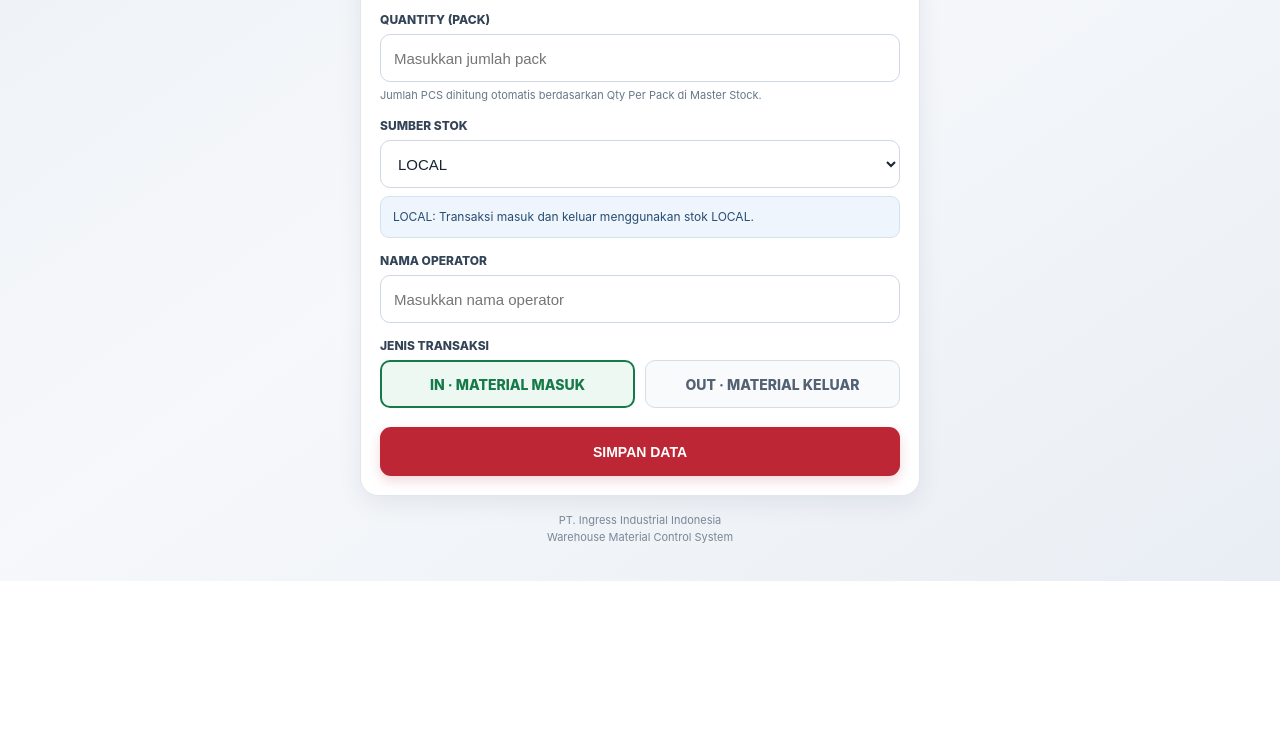
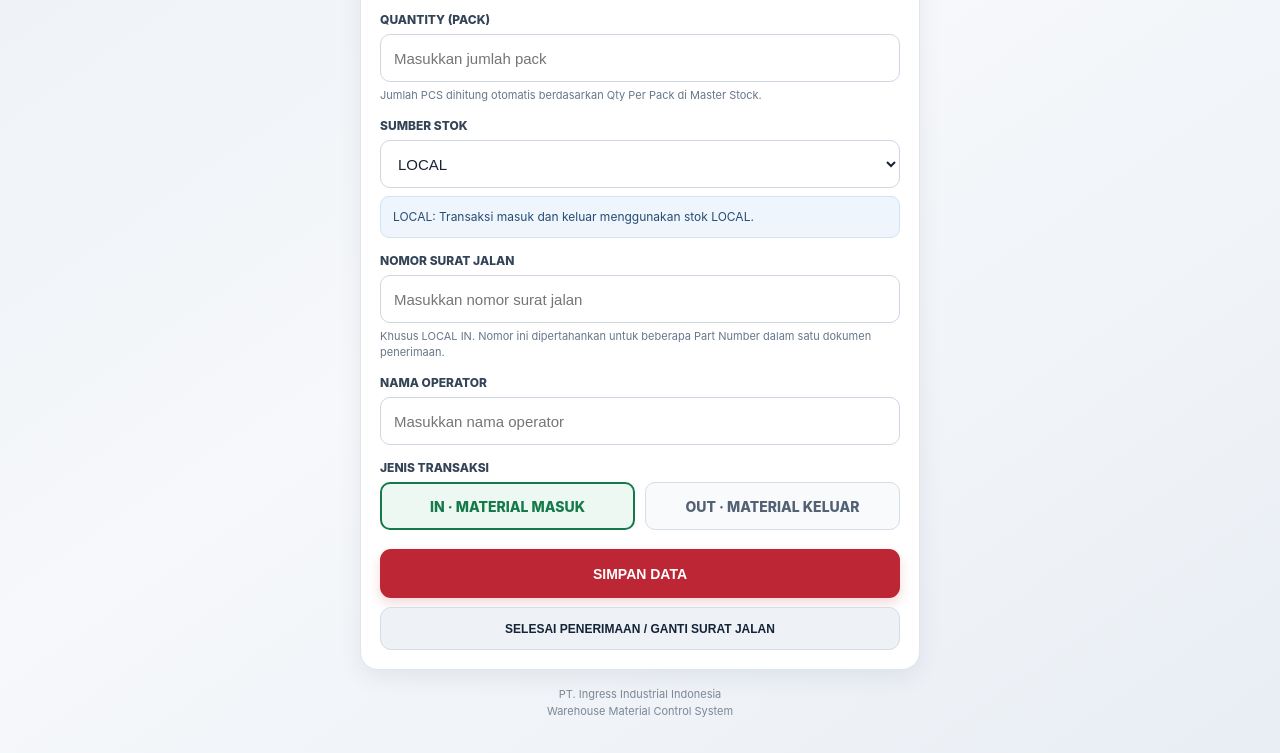
Before and after one commit to merpatiterbang381-lab/scanner-material-gudang, a plain HTML site: page index.html in a window 1280 px wide. Shown: the part 579-1332 px from the top of the page. Before the commit the page ends 1160 px from the top, so only its background shows below. Drawn offline with Linux system fonts and the light colour scheme.

Commit message:
Update index.html

```diff
--- a/index.html
+++ b/index.html
@@ -312,6 +312,15 @@ button:disabled {
   background: var(--red-dark);
 }
 
+.btn-finish {
+  margin-top: 9px;
+  min-height: 43px;
+  background: #eef2f6;
+  color: var(--navy);
+  border: 1px solid #d5dde6;
+  font-size: 12px;
+}
+
 #status {
   display: none;
   margin-top: 14px;
@@ -506,6 +515,22 @@ button:disabled {
     </div>
 
 
+    <!-- NOMOR SURAT JALAN - KHUSUS LOCAL IN -->
+    <div class="field" id="suratJalanField">
+      <label for="suratJalan">NOMOR SURAT JALAN</label>
+      <input
+        id="suratJalan"
+        type="text"
+        placeholder="Masukkan nomor surat jalan"
+        autocomplete="off"
+      >
+      <div class="helper">
+        Khusus LOCAL IN. Nomor ini dipertahankan untuk beberapa Part Number
+        dalam satu dokumen penerimaan.
+      </div>
+    </div>
+
+
     <!-- OPERATOR -->
 
     <div class="field">
@@ -567,6 +592,15 @@ button:disabled {
       SIMPAN DATA
     </button>
 
+    <button
+      class="btn-finish"
+      id="finishReceivingButton"
+      type="button"
+      onclick="finishReceiving()"
+    >
+      SELESAI PENERIMAAN / GANTI SURAT JALAN
+    </button>
+
     <div id="status" role="status" aria-live="polite"></div>
 
   </section>
@@ -619,6 +653,48 @@ document.getElementById("source").addEventListener(
   updateSourceInfo
 );
 
+document.querySelectorAll('input[name="transactionType"]').forEach(
+  function(radio) {
+    radio.addEventListener("change", updateSuratJalanVisibility);
+  }
+);
+
+function updateSuratJalanVisibility() {
+  const source = document.getElementById("source").value;
+  const transactionType = document.querySelector(
+    'input[name="transactionType"]:checked'
+  ).value;
+  const visible = source === "LOCAL" && transactionType === "IN";
+
+  document.getElementById("suratJalanField").style.display =
+    visible ? "block" : "none";
+  document.getElementById("suratJalan").required = visible;
+}
+
+function finishReceiving() {
+  const field = document.getElementById("suratJalan");
+  const current = field.value.trim();
+
+  if (!current) {
+    showStatus("Tidak ada Nomor Surat Jalan aktif.", "info");
+    return;
+  }
+
+  if (!confirm(
+    "Akhiri penerimaan untuk SJ " + current +
+    "? Nomor SJ akan dikosongkan untuk penerimaan berikutnya."
+  )) return;
+
+  field.value = "";
+  document.getElementById("partNumber").value = "";
+  document.getElementById("quantity").value = "";
+  showStatus(
+    "Penerimaan SJ " + current +
+    " telah diakhiri. Silakan masukkan nomor SJ berikutnya.",
+    "success"
+  );
+}
+
 function updateSourceInfo() {
 
   const source = document.getElementById("source").value;
@@ -637,7 +713,12 @@ function updateSourceInfo() {
 
   }
 
+
+  updateSuratJalanVisibility();
 }
+
+
+updateSourceInfo();
 
 
 /************************************************************
@@ -789,6 +870,8 @@ function saveData() {
     .getElementById("source")
     .value;
 
+  const suratJalan = document.getElementById("suratJalan").value.trim();
+
   const saveButton = document.getElementById("saveButton");
 
 
@@ -809,6 +892,16 @@ function saveData() {
 
     return;
 
+  }
+
+
+  if (source === "LOCAL" && transactionType === "IN" && !suratJalan) {
+    showStatus(
+      "Nomor Surat Jalan wajib diisi untuk transaksi LOCAL IN.",
+      "error"
+    );
+    document.getElementById("suratJalan").focus();
+    return;
   }
 
 
@@ -857,6 +950,9 @@ function saveData() {
     operator: operator,
     transactionType: transactionType,
     source: source,
+    suratJalan: (
+      source === "LOCAL" && transactionType === "IN" ? suratJalan : ""
+    ),
     callback: "receiveScanResult"
 
   });
@@ -929,6 +1025,7 @@ window.receiveScanResult = function(result) {
       "Part Number: " + result.partNumber + "\n" +
       "Number PO: " + result.numberPO + "\n" +
       "Transaksi: " + result.transactionType + "\n" +
+      (result.suratJalan ? "Nomor SJ: " + result.suratJalan + "\\n" : "") +
       "Qty Pack: " + result.qtyPack + "\n" +
       "Qty PCS: " + result.qtyPCS;
 
@@ -952,23 +1049,11 @@ window.receiveScanResult = function(result) {
     );
 
 
-    // RESET FORM SETELAH BERHASIL
-
+    // Kosongkan material saja. Nomor SJ, operator, sumber, dan jenis transaksi
+    // tetap dipertahankan agar satu SJ dapat mencakup banyak Part Number.
     document.getElementById("partNumber").value = "";
-
     document.getElementById("quantity").value = "";
-
-    document.getElementById("operator").value = "";
-
-    document.getElementById("source").value = "LOCAL";
-
-    document.getElementById("source").dispatchEvent(
-      new Event("change")
-    );
-
-    document.querySelector(
-      'input[name="transactionType"][value="IN"]'
-    ).checked = true;
+    document.getElementById("partNumber").focus();
 
   } else {
 
```
